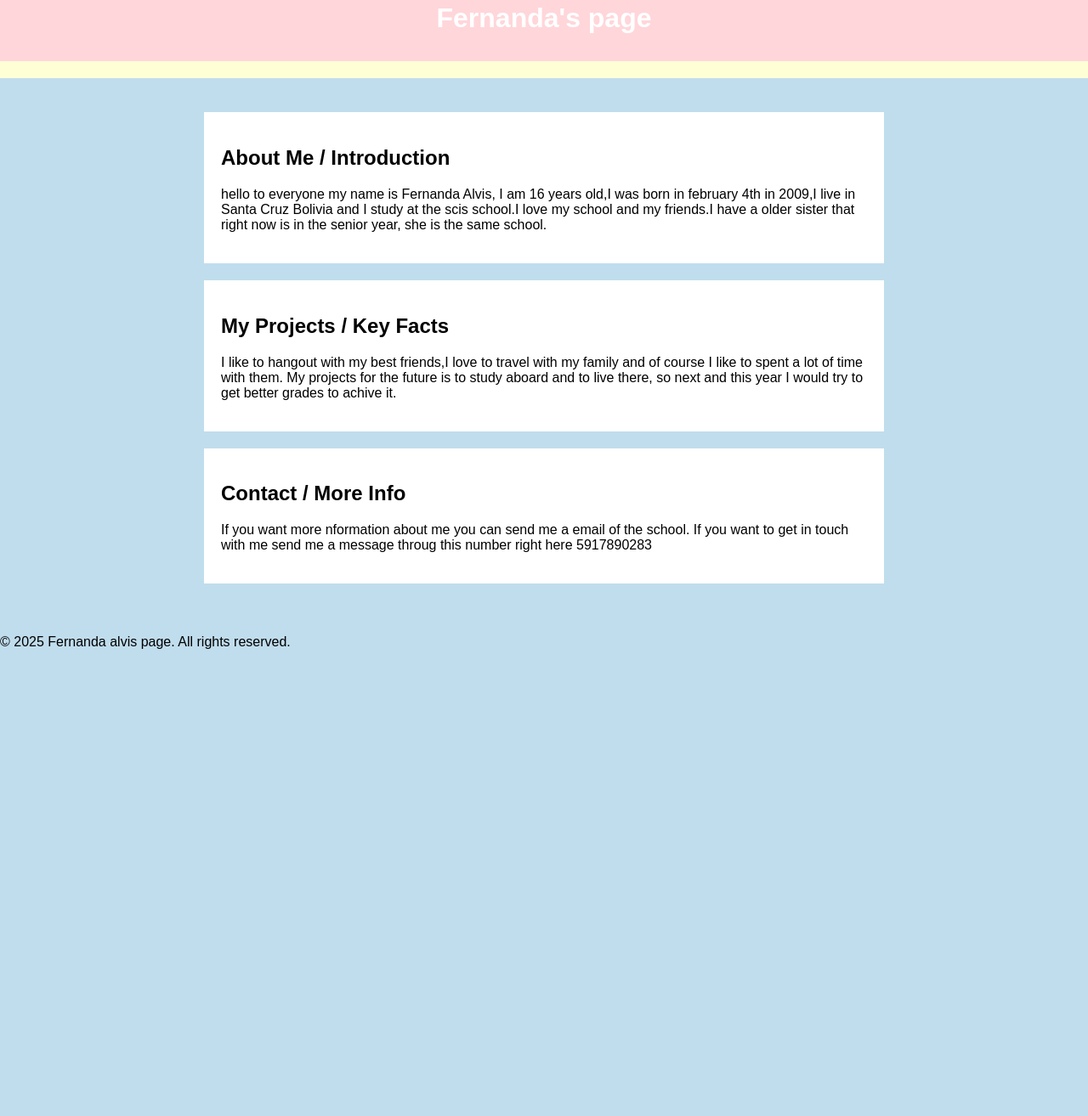
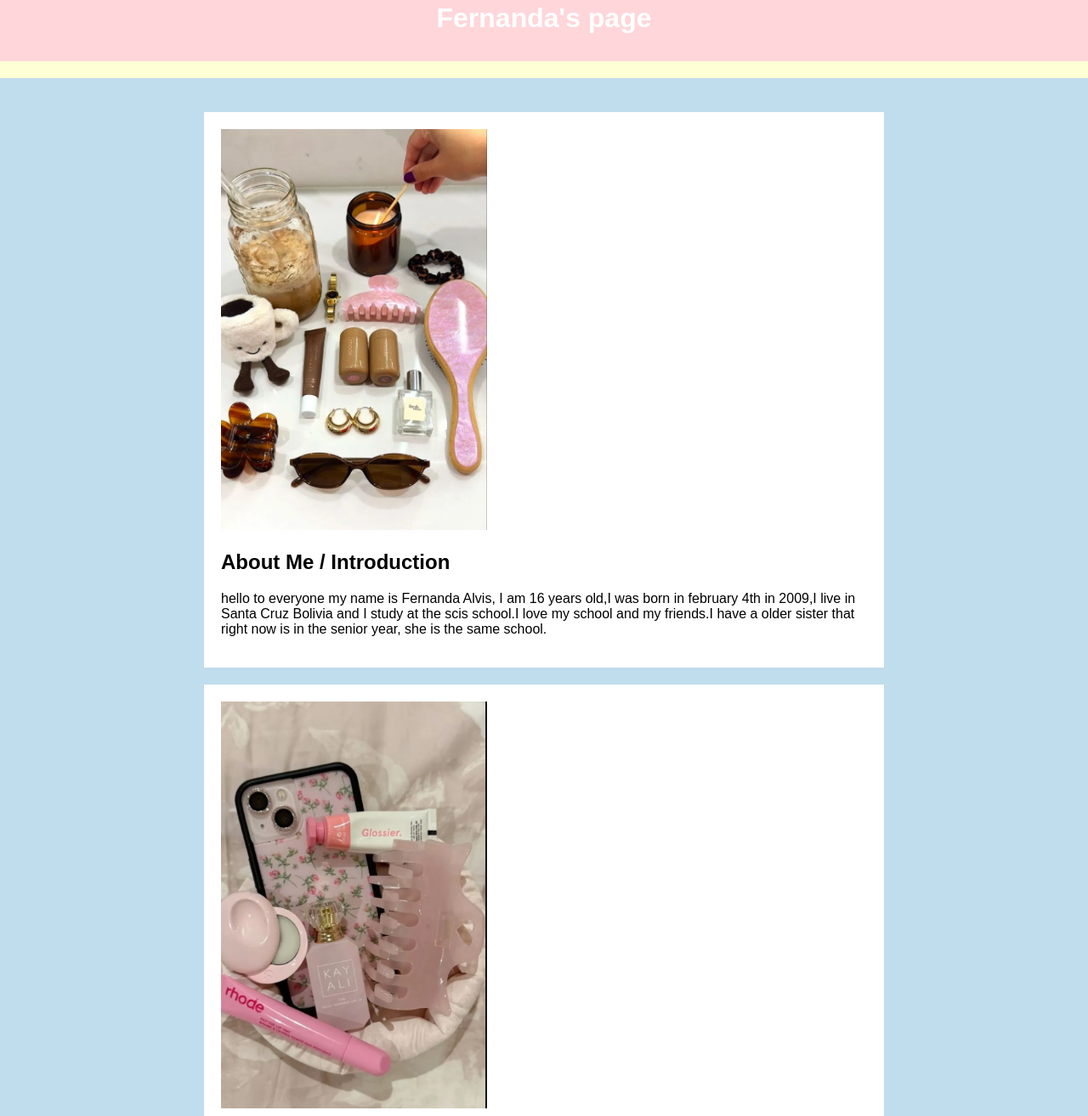
Before and after one commit to feralvis/ictproject, a plain HTML site: page index.html in a window 1280 px wide. Shown: the part 46-1360 px from the top of the page at 85% size. Before the commit the page ends 827 px from the top, so only its background shows below. Drawn offline with Linux system fonts and the light colour scheme.

Commit message:
Update index.html

```diff
--- a/index.html
+++ b/index.html
@@ -15,15 +15,18 @@
 </nav>
 <main>
 <section>
+<img src="https://feralvis.github.io/ictproject/1.png" alt="girl" />
 <h2>About Me / Introduction</h2>
 <p> hello to everyone my name is Fernanda Alvis, I am 16 years old,I was born in february 4th in 2009,I live in Santa Cruz Bolivia and I study at the scis school.I love my school
 and my friends.I have a older sister that right now is in the senior year, she is the same school.</p></section>
 <section>
+<img src="https://feralvis.github.io/ictproject/2.png" alt="girly" />
 <h2>My Projects / Key Facts</h2>
 <p>I like to hangout with my best friends,I love to travel with my family and of course I like to spent a lot of time with them.
 My projects for the future is to study aboard and to live there, so next and this year I would try to get better grades to achive it.</p>
 </section>
 <section>
+<img src="https://feralvis.github.io/ictproject/3.png" alt="matcha" />
 <h2>Contact / More Info</h2>
 <p>If you want more nformation about me you can send me a email of the school. If you want to get in touch with me send me a message throug this number
 right here 5917890283</p>
```
